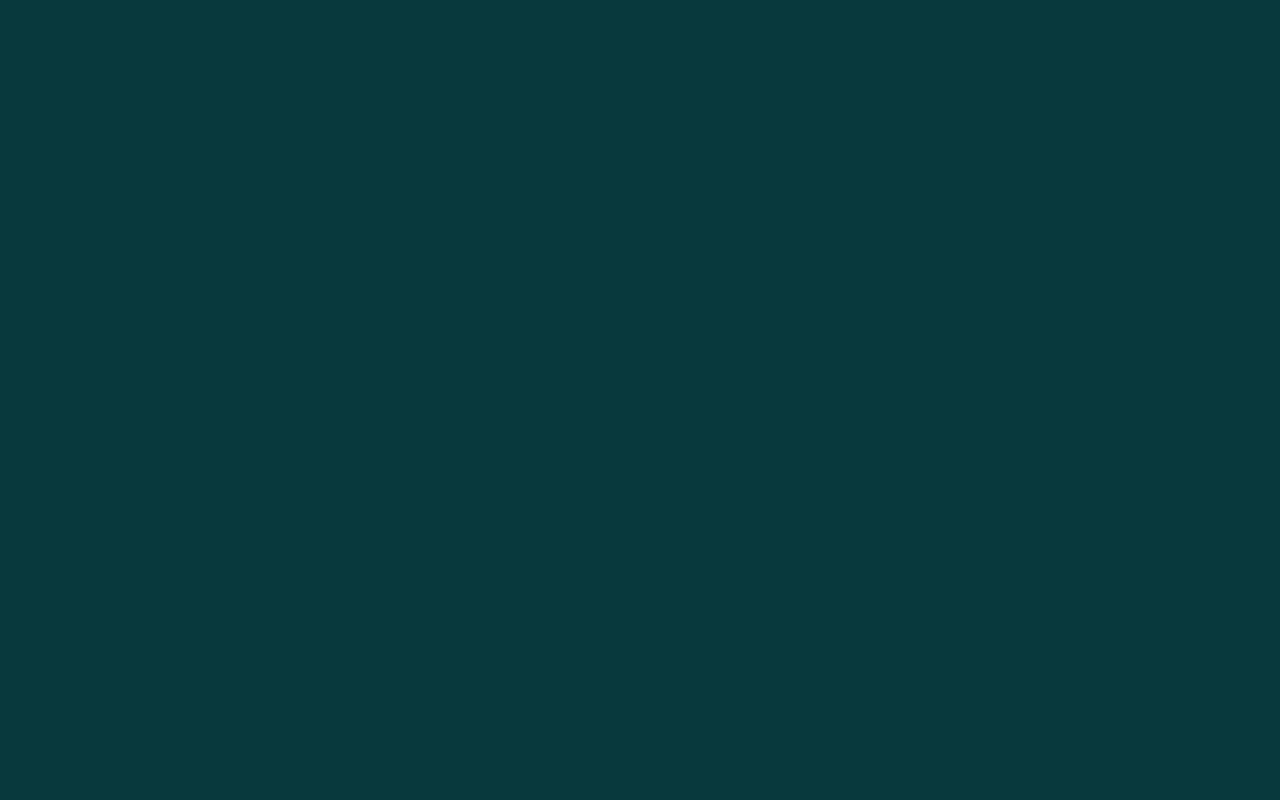
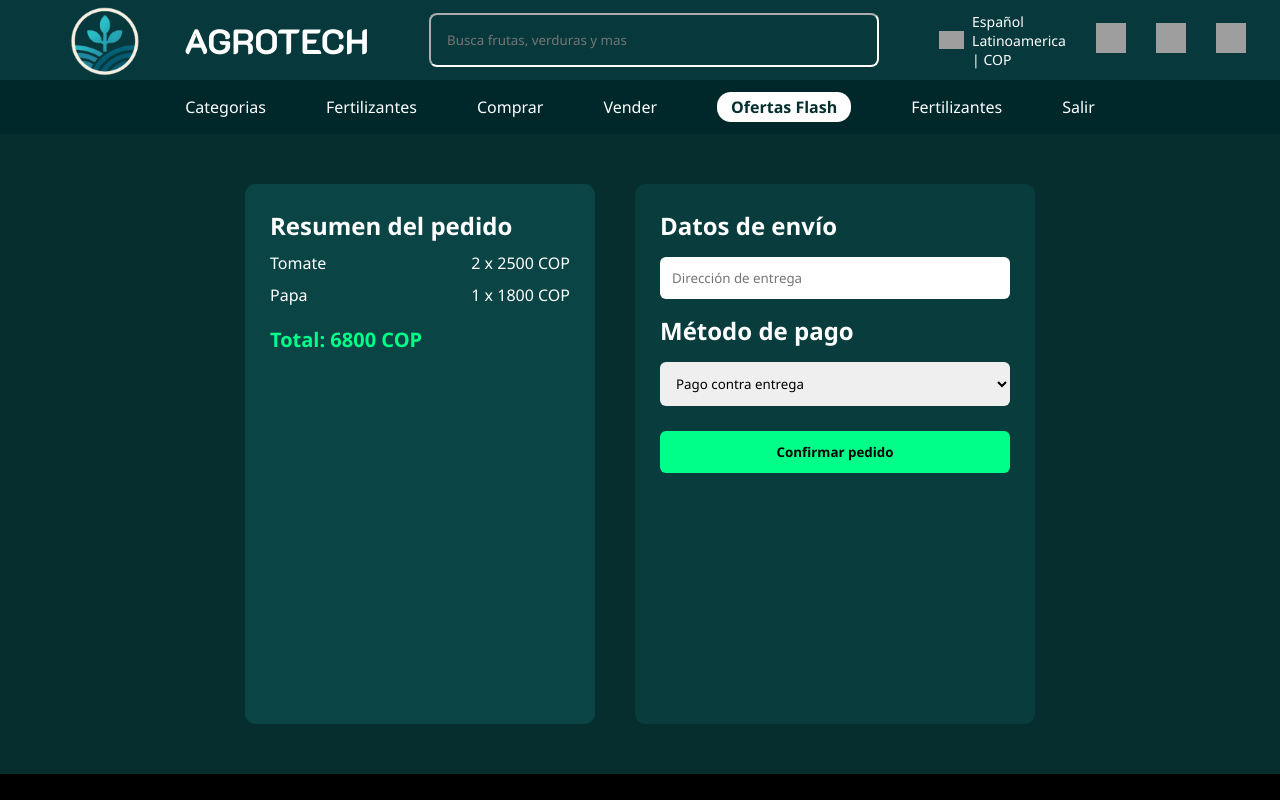
Before and after one commit to Migacawi/Agrotech_Proyecto, a React app in the folder frontend/: page /Checkout in a window 1280 px wide. Before the commit this address had no page. Shown: the top 800 px of the page. Built offline with nearby package versions, Linux system fonts and the light colour scheme; grey boxes are pictures that could not be loaded; the HTML template or start-up script is replaced by a standard one.

Commit message:
Checkout de compras

```diff
--- a/frontend/src/App.jsx
+++ b/frontend/src/App.jsx
@@ -5,6 +5,7 @@ import VerTodo from "./pages/VerTodo.jsx";
 import Perfil from "./pages/Perfil.jsx";
 import DescripcionProduct from "./pages/DescripcionProduct.jsx";
 import AñadirProduct from "./pages/AñadirProduct";
+import Checkout from "./pages/Checkout";
 
 
 
@@ -16,6 +17,7 @@ function App() {
       <Route path="/perfil" element={<Perfil />} />
       <Route path="/producto" element={<DescripcionProduct />} />
       <Route path="/añadir-producto" element={<AñadirProduct />} />
+      <Route path="/Checkout" element={<Checkout />} />
     </Routes>
   );
 }
--- a/frontend/src/components/layouts/Navbar.jsx
+++ b/frontend/src/components/layouts/Navbar.jsx
@@ -1,4 +1,4 @@
-import React, { useState } from "react";
+import React, { useState, useRef, useEffect } from "react";
 import "../../styles/Navbar.css";
 import { Link } from "react-router-dom";
 
@@ -8,18 +8,38 @@ function Navbar() {
   const bandera = "/colombia.png";
 
   const [openCart, setOpenCart] = useState(false);
+  const cartRef = useRef(null);
 
   const toggleCart = () => {
     setOpenCart(!openCart);
   };
 
+  // cerrar al hacer clic fuera
+  useEffect(() => {
+    function handleClickOutside(event) {
+      if (cartRef.current && !cartRef.current.contains(event.target)) {
+        setOpenCart(false);
+      }
+    }
+
+    document.addEventListener("mousedown", handleClickOutside);
+
+    return () => {
+      document.removeEventListener("mousedown", handleClickOutside);
+    };
+  }, []);
+
   return (
     <header className="navbar">
+
+      {/* izquierda */}
 
       <div className="navbar-left">
         <img src={logo} alt="Agrotech" className="logo" />
         <span className="brand">AGROTECH</span>
       </div>
+
+      {/* centro */}
 
       <div className="navbar-center">
         <input
@@ -28,6 +48,8 @@ function Navbar() {
           className="search-bar"
         />
       </div>
+
+      {/* derecha */}
 
       <div className="navbar-right">
 
@@ -40,33 +62,41 @@ function Navbar() {
           <img src="/corazon.png" alt="favoritos" className="icon" />
         </div>
 
-        {/* ICONO CARRITO */}
+        {/* carrito */}
+
         <div className="carrito" onClick={toggleCart}>
           <img src="/carrito.png" alt="carrito" className="icon" />
         </div>
 
         <Link to="/perfil" className="perfil">
-           <img src="/perfil.png" alt="perfil" className="icon" />
+          <img src="/perfil.png" alt="perfil" className="icon" />
         </Link>
 
       </div>
 
-      {/* POPUP DEL CARRITO */}
+      {/* popup carrito */}
+
       {openCart && (
-        <div className="cart-popup">
+        <div className="cart-popup" ref={cartRef}>
 
-          <h3>Tu carrito</h3>
+          <h3>Carrito</h3>
 
-          <div className="cart-items">
-            <p>No hay productos aún</p>
-          </div>
+          <p>No hay productos aún</p>
 
           <div className="cart-buttons">
-            <button className="buy-now">Comprar ahora</button>
+
+            <Link to="/checkout">
+              <button className="buy-btn">
+                Comprar ahora
+              </button>
+            </Link>
 
             <Link to="/carrito">
-              <button className="view-cart">Ver carrito</button>
+              <button className="view-btn">
+                Ver carrito
+              </button>
             </Link>
+
           </div>
 
         </div>
--- a/frontend/src/components/layouts/Sidebar.jsx
+++ b/frontend/src/components/layouts/Sidebar.jsx
@@ -18,6 +18,9 @@ function Sidebar() {
 
   return (
     <aside className="sidebar">
+      <div className="sidebar-header">
+        <span>AGROTECH</span>
+      </div>
 
       <ul className="menu">
 
--- /dev/null
+++ b/frontend/src/pages/Checkout.jsx
@@ -0,0 +1,87 @@
+import React, { useState } from "react";
+import Navbar from "../components/layouts/Navbar";
+import Categorias from "../components/layouts/categorias";
+import Footer from "../components/layouts/Footer";
+import "../styles/Checkout.css";
+
+function Checkout() {
+
+  const [direccion, setDireccion] = useState("");
+  const [pago, setPago] = useState("efectivo");
+
+  const productos = [
+    { id: 1, nombre: "Tomate", precio: 2500, cantidad: 2 },
+    { id: 2, nombre: "Papa", precio: 1800, cantidad: 1 }
+  ];
+
+  const total = productos.reduce(
+    (acc, p) => acc + p.precio * p.cantidad,
+    0
+  );
+
+  const confirmarPedido = () => {
+    alert("Pedido realizado correctamente");
+  };
+
+  return (
+    <>
+      <Navbar />
+      <Categorias />
+
+      <div className="checkout-page">
+
+        {/* RESUMEN */}
+        <div className="resumen">
+
+          <h2>Resumen del pedido</h2>
+
+          {productos.map((p) => (
+            <div key={p.id} className="producto-resumen">
+              <span>{p.nombre}</span>
+              <span>{p.cantidad} x {p.precio} COP</span>
+            </div>
+          ))}
+
+          <div className="total">
+            Total: {total} COP
+          </div>
+
+        </div>
+
+        {/* FORMULARIO */}
+        <div className="checkout-form">
+
+          <h2>Datos de envío</h2>
+
+          <input
+            type="text"
+            placeholder="Dirección de entrega"
+            value={direccion}
+            onChange={(e) => setDireccion(e.target.value)}
+          />
+
+          <h2>Método de pago</h2>
+
+          <select
+            value={pago}
+            onChange={(e) => setPago(e.target.value)}
+          >
+            <option value="efectivo">Pago contra entrega</option>
+            <option value="transferencia">Transferencia bancaria</option>
+            <option value="tarjeta">Tarjeta</option>
+          </select>
+
+          <button className="confirmar-btn" onClick={confirmarPedido}>
+            Confirmar pedido
+          </button>
+
+        </div>
+
+      </div>
+
+      <Footer />
+    </>
+  );
+}
+
+export default Checkout;
--- /dev/null
+++ b/frontend/src/styles/Checkout.css
@@ -0,0 +1,95 @@
+.checkout-page{
+
+  background:#062e2f;
+  min-height:80vh;
+
+  display:flex;
+  justify-content:center;
+  gap:40px;
+
+  padding:50px;
+
+  color:white;
+
+}
+
+/* resumen */
+
+.resumen{
+
+  width:350px;
+
+  background:#0b4445;
+
+  padding:25px;
+
+  border-radius:10px;
+
+}
+
+.producto-resumen{
+
+  display:flex;
+  justify-content:space-between;
+
+  margin:10px 0;
+
+}
+
+.total{
+
+  margin-top:20px;
+
+  font-size:20px;
+  font-weight:bold;
+
+  color:#00ff88;
+
+}
+
+/* formulario */
+
+.checkout-form{
+
+  width:400px;
+
+  background:#083c3d;
+
+  padding:25px;
+
+  border-radius:10px;
+
+  display:flex;
+  flex-direction:column;
+  gap:15px;
+
+}
+
+.checkout-form input,
+.checkout-form select{
+
+  padding:12px;
+
+  border:none;
+
+  border-radius:6px;
+
+}
+
+.confirmar-btn{
+
+  margin-top:10px;
+
+  padding:12px;
+
+  border:none;
+
+  background:#00ff88;
+
+  font-weight:bold;
+
+  cursor:pointer;
+
+  border-radius:6px;
+
+}
--- a/frontend/src/styles/Navbar.css
+++ b/frontend/src/styles/Navbar.css
@@ -108,29 +108,68 @@
 
 /* BOTONES */
 
+/* ========================= */
+/* BOTONES DEL CARRITO */
+/* ========================= */
+
 .cart-buttons{
-  margin-top:15px;
+
+  margin-top:20px;
+
   display:flex;
+  flex-direction:column;
+
   gap:10px;
+
 }
 
-.buy-now{
-  flex:1;
-  padding:10px;
+.buy-btn{
+
+  padding:12px;
+
   background:black;
-  border:1px solid white;
+  color:white;
+
+  border:2px solid white;
+
   border-radius:6px;
+
   font-weight:bold;
+
   cursor:pointer;
-  color: white;
+
+  transition:0.2s;
+
 }
 
-.view-cart{
-  flex:1;
-  padding:10px;
+.buy-btn:hover{
+
+  background:#222;
+
+}
+
+.view-btn{
+
+  padding:12px;
+
   background:white;
-  border:1px solid white;
+
   color:black;
+
+  border:2px solid white;
+
   border-radius:6px;
+
+  font-weight:bold;
+
   cursor:pointer;
+
+  transition:0.2s;
+
 }
+
+.view-btn:hover{
+
+  background:#f1f1f1;
+
+}
```
